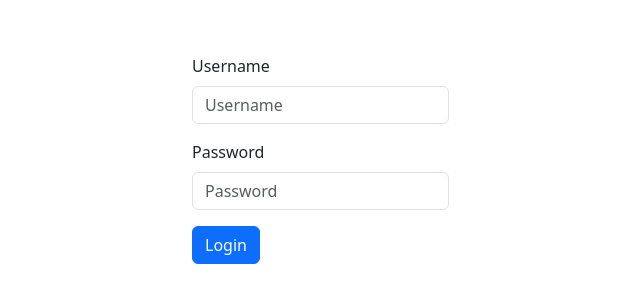
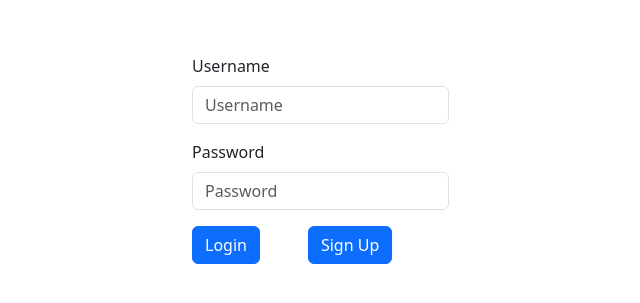
Before and after one commit to magdadaroraul/holyc, a React (Vite) app: page /login in a window 1280 px wide. Shown: the part 241-544 px from the top of the page, without its empty margins (458-1098 px from the left). Built offline with nearby package versions, Linux system fonts and the light colour scheme.

Commit message:
changes on login

```diff
--- a/src/pages/Login.jsx
+++ b/src/pages/Login.jsx
@@ -17,6 +17,11 @@ const Login = () => {
     }
   };
 
+  const handleGoToRegistration = () => {
+    navigate('/registration');  // Navigate to the registration page
+  };
+
+
   return (
     <div style={{marginLeft: '650px'}}>
       <Form onSubmit={handleLogin}>
@@ -30,8 +35,12 @@ const Login = () => {
           <Form.Control type="password" placeholder="Password" onChange={(e) => setPassword(e.target.value)}  />
         </Form.Group>
 
-        <Button variant="primary" type="submit">
+        <Button variant="primary" type="submit" className='me-5'>
           Login
+        </Button>
+
+        <Button variant="primary" type="button" onClick={handleGoToRegistration}>
+          Sign Up
         </Button>
       </Form>
     </div>
```
